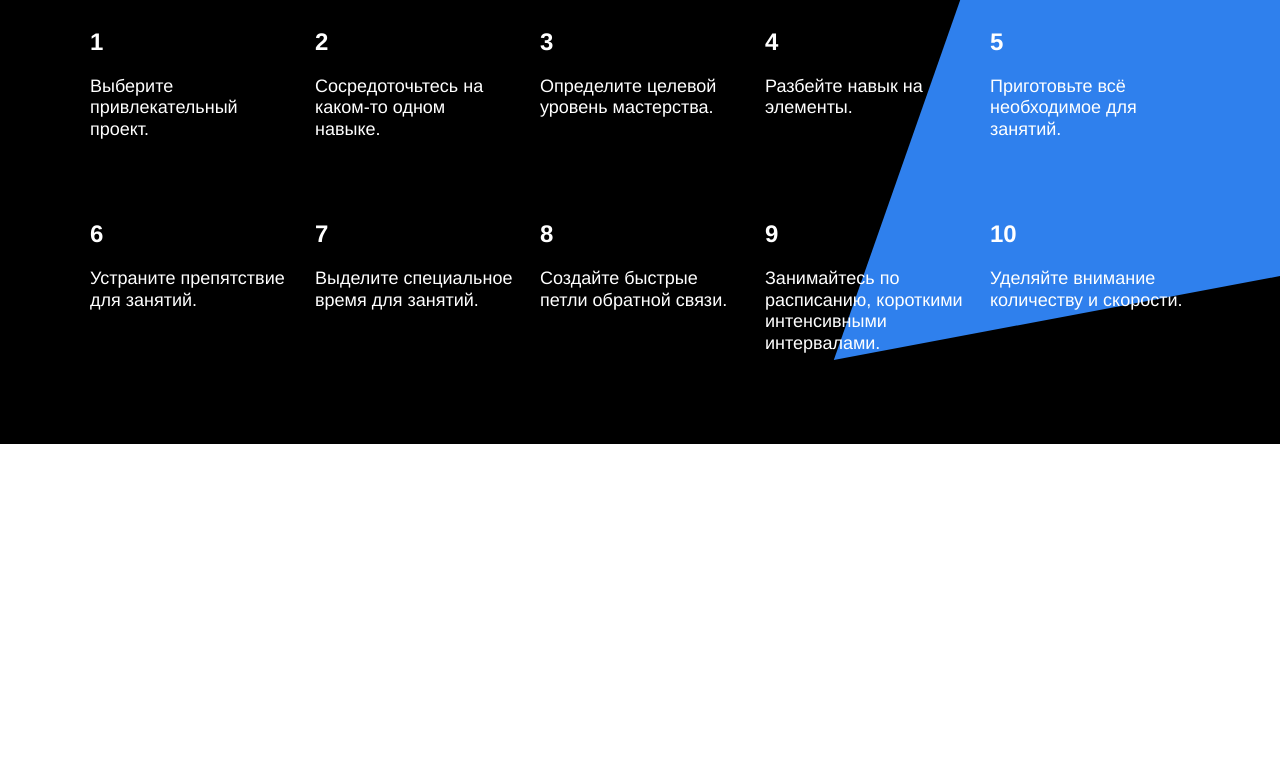
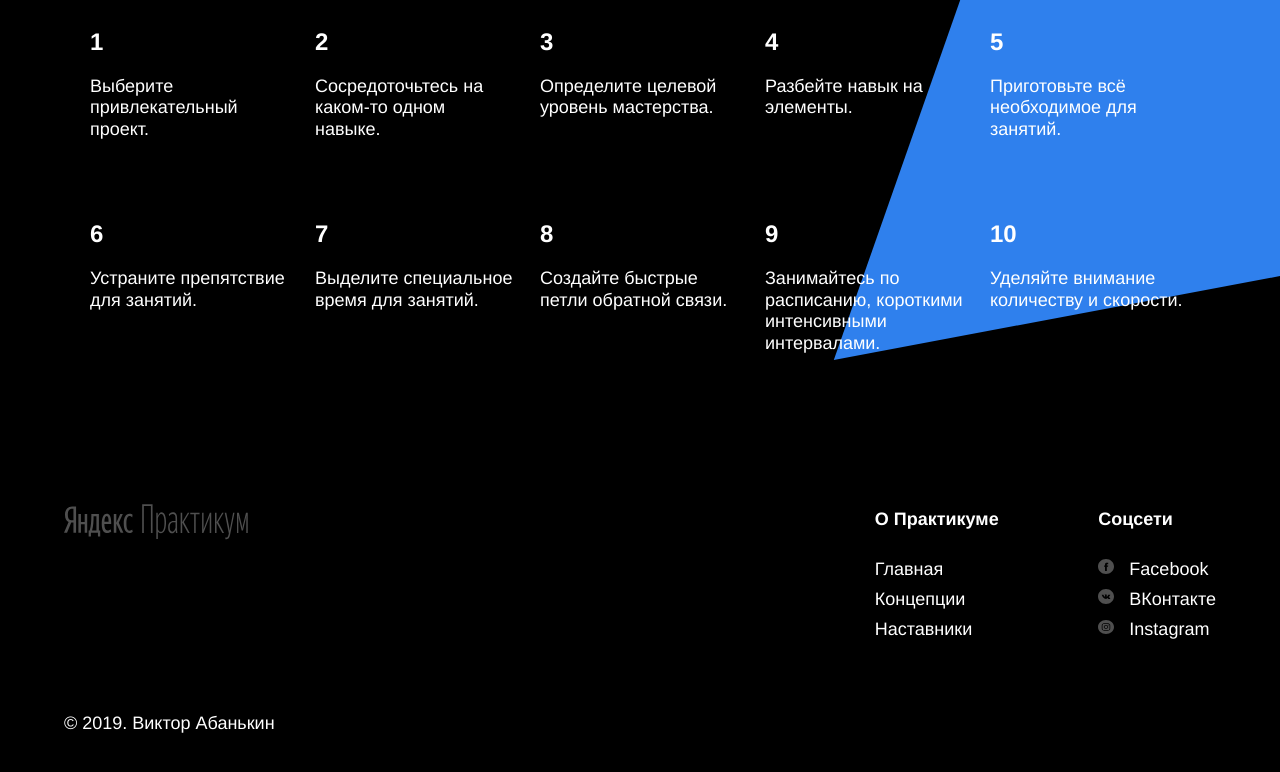
Before and after one commit to squaredbusinessman/how-to-learn, a plain HTML site: page index.html in a window 1280 px wide. Shown: the part 3162-3934 px from the top of the page. Before the commit the page ends 3606 px from the top, so only its background shows below. Drawn offline with Linux system fonts and the light colour scheme.

Commit message:
Добавляет разметку и стили для блока footer. Вносит мелкие предчистовые исправления.

```diff
--- a/index.html
+++ b/index.html
@@ -10,13 +10,13 @@
 <body>
   <div class="page">
     <header class="header">
-      <a class="header__logo logo logo_place_header" href="https://practicum.yandex.ru/">
+      <a class="header__logo logo logo_place_header" target="_blank" href="https://practicum.yandex.ru/">
         <img class="logo__img" width="183" height="32" src="./images/logo_place_header.svg" alt="Логотип Яндекс Практикум">
       </a>
       <h1 class="header__title">Научиться учиться</h1>
       <p class="header__subtitle">
         Какие современные и эффективные подходы к обучению вы можете использовать в своей жизни?
-        <a class="header__link" href="#">Узнать →</a>
+        <a class="header__link" href="#">Узнать &rarr;</a>
       </p>
       <img class="header__main-illustration" width="765" height="608" src="./images/header-image.png" alt="Фрагмент картины - Опять двойка">
       <div class="header__square-pic"></div>
@@ -87,8 +87,8 @@
 
       <section class="feynman">
         <h2 class="feynman__title">Метод Фейнмана</h2>
-        <p class="feynman__subtitle">Выучить  и не забыть.</p>
-        <a class="feynman__link" href="#">Подробнее →</a>
+        <p class="feynman__subtitle">Выучить и не забыть.</p>
+        <a class="feynman__link" href="#">Подробнее &rarr;</a>
       </section>
 
       <section class="kaufman">
@@ -140,7 +140,49 @@
       </section>
     </main>
     <footer class="footer">
-
+      <div class="footer__columns">
+        <div class="footer__column footer__column_content_copyright">
+          <a class="footer__logo logo logo_place_footer" target="_blank" href="https://practicum.yandex.ru/"></a>
+          <p class="footer__author">&copy; 2019. Виктор Абанькин</p>
+        </div>
+        <div class="footer__column footer__column_content_info">
+          <h3 class="footer__column-heading">О Практикуме</h3>
+          <ul class="footer__column-links">
+            <li class="footer__column-links-item">
+              <a class="footer__column-link" target="_blank" href="https://practicum.yandex.ru/">Главная</a>
+            </li>
+            <li class="footer__column-links-item">
+              <a class="footer__column-link" target="_blank" href="https://yandex.ru/support/praktikum/">Концепции</a>
+            </li>
+            <li class="footer__column-links-item">
+              <a class="footer__column-link" target="_blank" href="https://yandex.ru/support/praktikum/mentors.html">Наставники</a>
+            </li>
+          </ul>
+        </div>
+        <div class="footer__column footer__column_content_social">
+          <h3 class="footer__column-heading">Соцсети</h3>
+          <ul class="footer__column-links">
+            <li class="footer__column-links-item">
+              <a class="footer__column-link" target="_blank" href="https://www.facebook.com/yandex.practicum">
+                <img class="footer__social-icon" width="16" height="16" src="./images/facebook_color_white.svg" alt="Иконка Фейсбук">
+                Facebook
+              </a>
+            </li>
+            <li class="footer__column-links-item">
+              <a class="footer__column-link" target="_blank" href="https://vk.com/yandex.practicum">
+                <img class="footer__social-icon" width="16" height="16" src="./images/vk_color_white.svg" alt="Иконка Вконтакте">
+                ВКонтакте
+              </a>
+            </li>
+            <li class="footer__column-links-item">
+              <a class="footer__column-link" target="_blank" href="#">
+                <img class="footer__social-icon" width="16" height="16" src="./images/instagram_color_white.svg" alt="Иконка Инстаграм">
+                Instagram
+              </a>
+            </li>
+          </ul>
+        </div>
+      </div>
     </footer>
   </div>
 </body>
--- a/styles/style.css
+++ b/styles/style.css
@@ -24,8 +24,8 @@
 }
 
 .logo {
-  width: 183px;
-  height: 32px;
+  width: 184px;
+  height: 36px;
 }
 
 .logo_place_header {
@@ -281,3 +281,81 @@
   background-position: center;
   background-repeat: no-repeat;
 }
+
+/* Стили для блока footer */
+.footer {
+  min-height: 250px;
+  padding: 60px 0 40px 0;
+
+  background-color: #000;
+}
+
+.footer__columns {
+  width: 90%;
+  min-height: 250px;
+  margin: 0 auto;
+
+  display: flex;
+  justify-content: space-between;
+
+  color: #fff;
+}
+
+.footer__column {
+  display: flex;
+  flex-direction: column;
+}
+
+.footer__column_content_copyright {
+  flex-basis: 711px;
+  justify-content: space-between;
+}
+
+.logo_place_footer {
+  display: block;
+  width: 184px;
+  height: 36px;
+
+  background-image: url("../images/logo_place_footer.svg");
+  background-repeat: no-repeat;
+  background-position: 0 0;
+}
+
+.footer__author {
+  margin: 18px 0;
+
+  font-size: 18px;
+  line-height: 25px;
+  font-weight: normal;
+}
+
+.footer__column-heading {
+  margin: 0;
+
+  font-size: 18px;
+  line-height: 30px;
+  text-align: start;
+  font-weight: bold;
+}
+
+.footer__column-links {
+  list-style: none;
+  padding: 0;
+  margin: 20px 0 16px;
+
+  font-size: 18px;
+  line-height: 30px;
+  text-align: start;
+  font-weight: normal;
+}
+
+.footer__column-link {
+  color: #fff;
+  text-decoration: none;
+}
+
+.footer__social-icon {
+  width: 16px;
+  height: 16px;
+  padding-right: 10px;
+}
```
